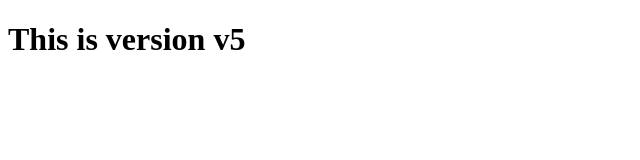
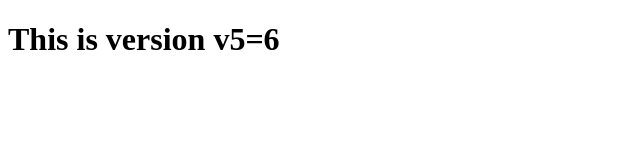
Before and after one commit to Archishri1010/myrepo, a plain HTML site: page index.html in a window 1280 px wide. Shown: the full height of the page, 0-640 px from the left. Drawn offline with Linux system fonts and the light colour scheme.

Commit message:
this is version v6

```diff
--- a/index.html
+++ b/index.html
@@ -6,6 +6,6 @@
     <title>Document</title>
 </head>
 <body>
- <h1>This is version v5</h1>
+ <h1>This is version v5=6</h1>
 </body>
 </html>
```
